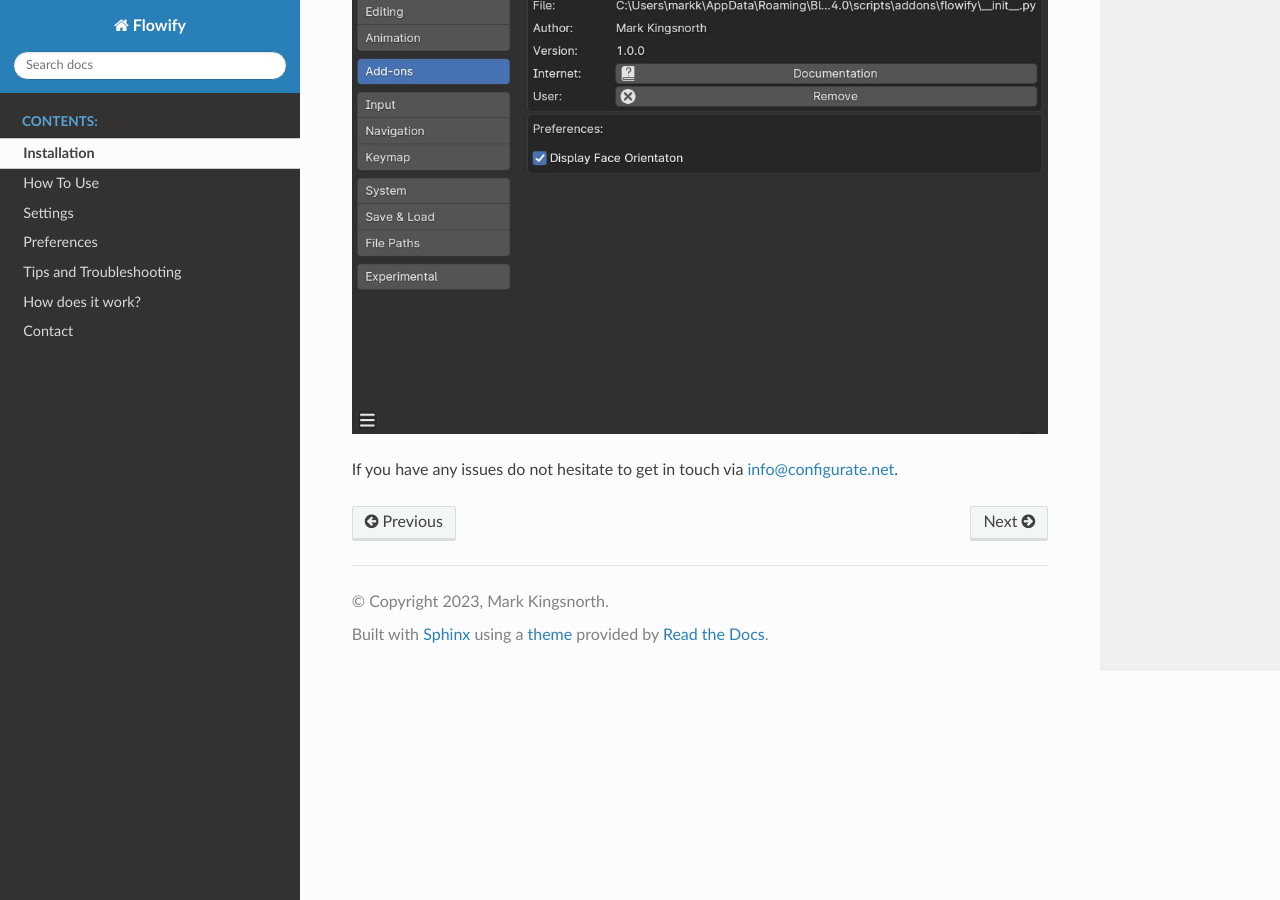
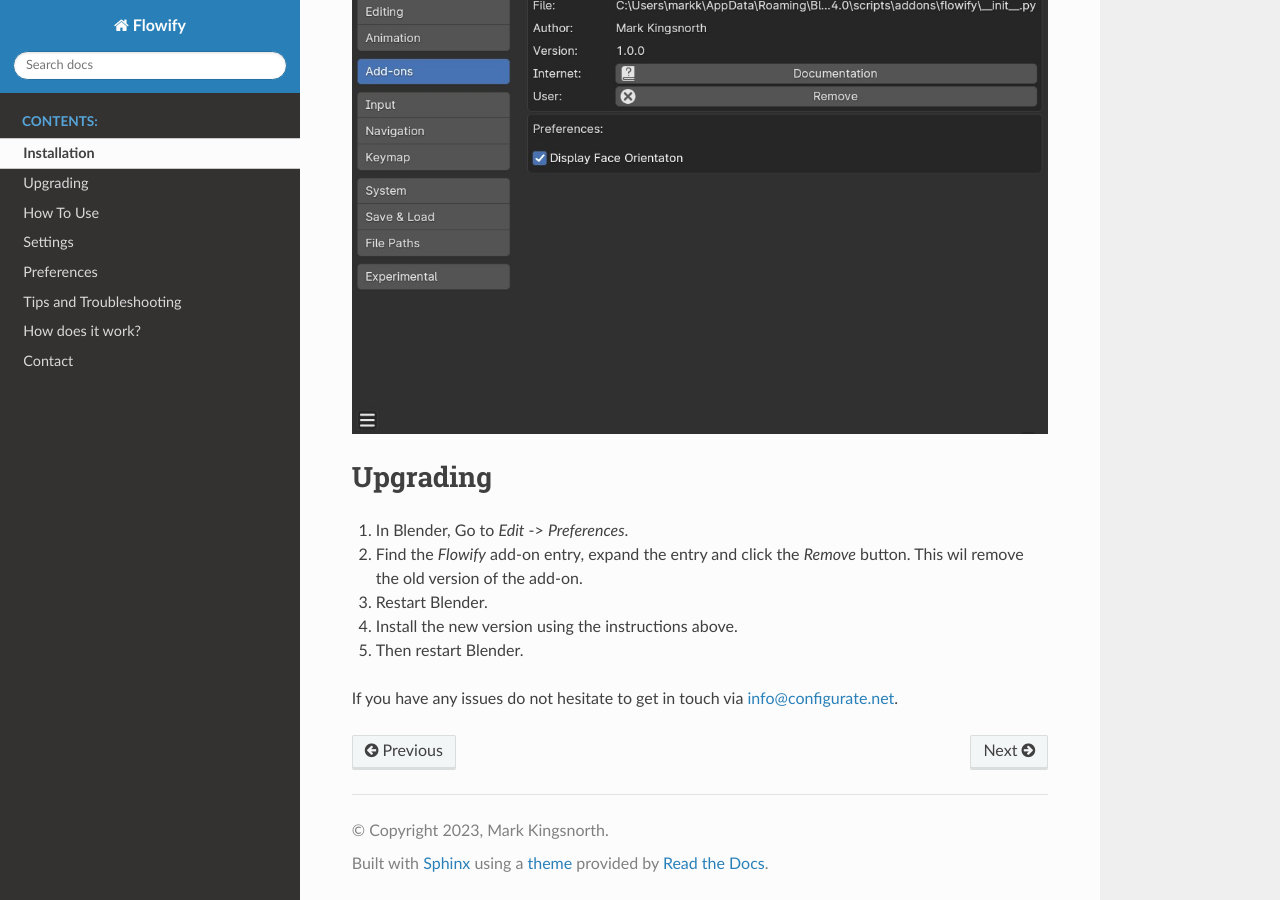
Before and after one commit to mkingsnorth/flowify_docs, a Sphinx documentation site: the page built from docs/installation.rst, in a window 1280 px wide and 900 px high, scrolled down 577 px. Built offline with Sphinx 7.4.7 and the Read the Docs theme 2.0.0, drawn with Linux system fonts in a browser that asks for light colours.

Commit message:
Added install notes

```diff
--- a/docs/installation.rst
+++ b/docs/installation.rst
@@ -19,4 +19,14 @@
 .. image:: images/install_screen.jpg
   :alt: Flowify Installed
 
+###################
+Upgrading
+###################
+
+#. In Blender, Go to *Edit* -> *Preferences*.
+#. Find the *Flowify* add-on entry, expand the entry and click the *Remove* button. This wil remove the old version of the add-on.
+#. Restart Blender.
+#. Install the new version using the instructions above.
+#. Then restart Blender.
+
 If you have any issues do not hesitate to get in touch via `info@configurate.net <mailto:info@configurate.net>`_.
```
Also changed, not shown: docs/how_does_it_work.rst (line endings or trailing spaces).
